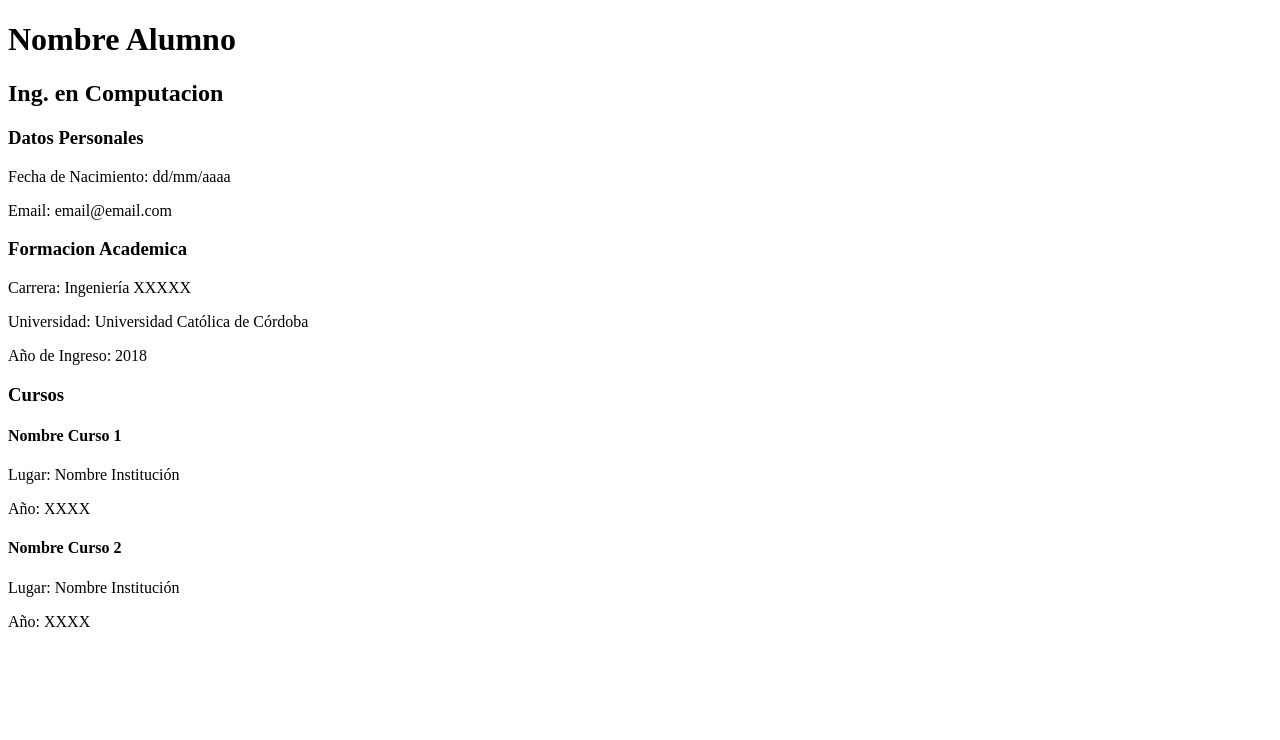
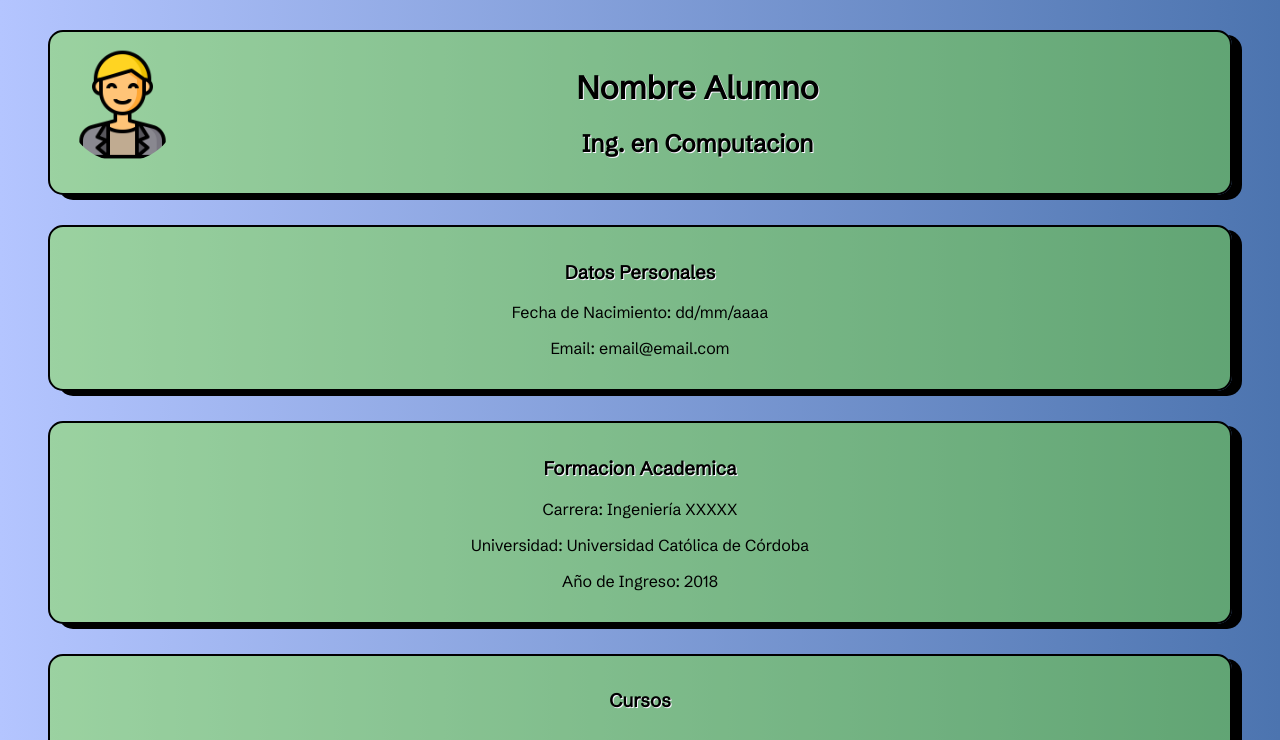
Before and after one commit to UCC-LabCompu2/ejercicios2023-aguslopez9, a plain HTML site: page Ejercicios-CSS/ej_cv.html in a window 1280 px wide. Shown: the top 740 px of the page. Drawn offline with Linux system fonts and the light colour scheme.

Commit message:
ejercicios css

```diff
--- a/Ejercicios-CSS/ej_cv.html
+++ b/Ejercicios-CSS/ej_cv.html
@@ -3,11 +3,17 @@
 <head>
     <meta charset="UTF-8">
     <title>CV Nombre Apellido</title>
+    <link rel="preconnect" href="https://fonts.googleapis.com">
+    <link rel="preconnect" href="https://fonts.gstatic.com" crossorigin>
+    <link href="https://fonts.googleapis.com/css2?family=Schibsted+Grotesk&display=swap" rel="stylesheet">
+    <link rel="shorcut icon" href="imagenes/icono_persona.png">
+    <link rel="stylesheet" href="estiloCV.css" type="text/css">
 </head>
 <body>
 
 <div>
-    <h1>Nombre Alumno</h1>
+    <img id="usuario" src="imagenes/icono_persona.png">
+    <h1 class="tituloPrincipal">Nombre Alumno</h1>
     <h2>Ing. en Computacion</h2>
 </div>
 
--- /dev/null
+++ b/Ejercicios-CSS/estiloCV.css
@@ -0,0 +1,28 @@
+div {
+    border: 2px solid #000000;
+    margin: 30px 40px;
+    padding: 15px;
+    background-color: rgba(122, 232, 23, 0.4);
+    border-radius: 15px;
+    box-shadow: 10px 5px #000000;
+}
+
+#usuario {
+    float: left;
+    width: 10%;
+    border-radius: 50%;
+}
+
+body {
+    text-align: center;
+    font-family: 'Schibsted Grotesk', sans-serif;
+    background: linear-gradient(to right, #b4c5ff, #4c74af);
+}
+
+h1, h2, h3 {
+    text-shadow: 1px 1px #faf5ff;
+}
+
+.tituloPrincipal {
+    font-weight: bold;
+}
```
Also changed, not shown: Ejercicios-CSS/ej_columnas.html (+53 -15 lines), Ejercicios-CSS/ej_leyes.html (+9 -0 lines), Ejercicios-CSS/imagenes/icono_persona.png (added).
